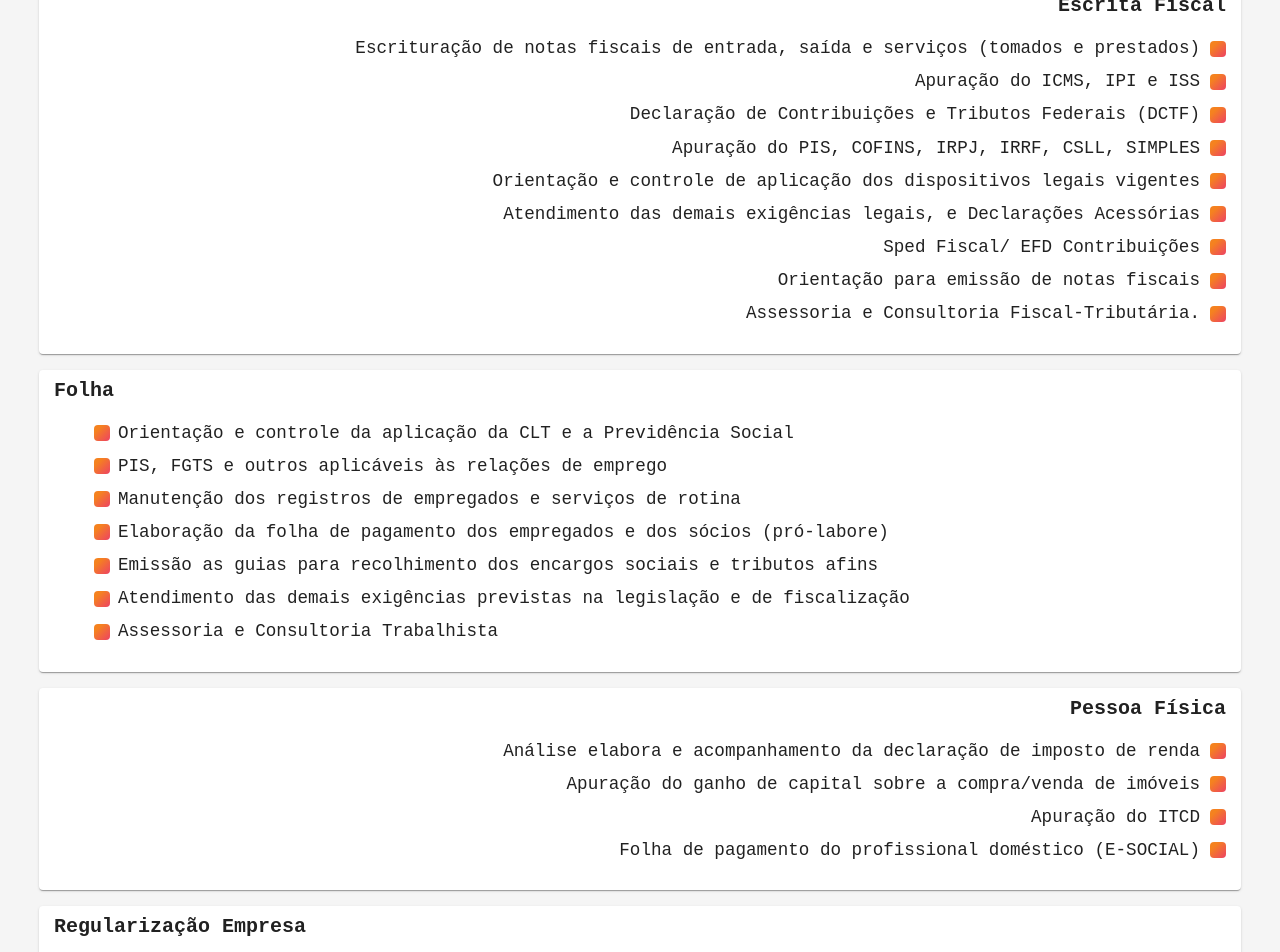
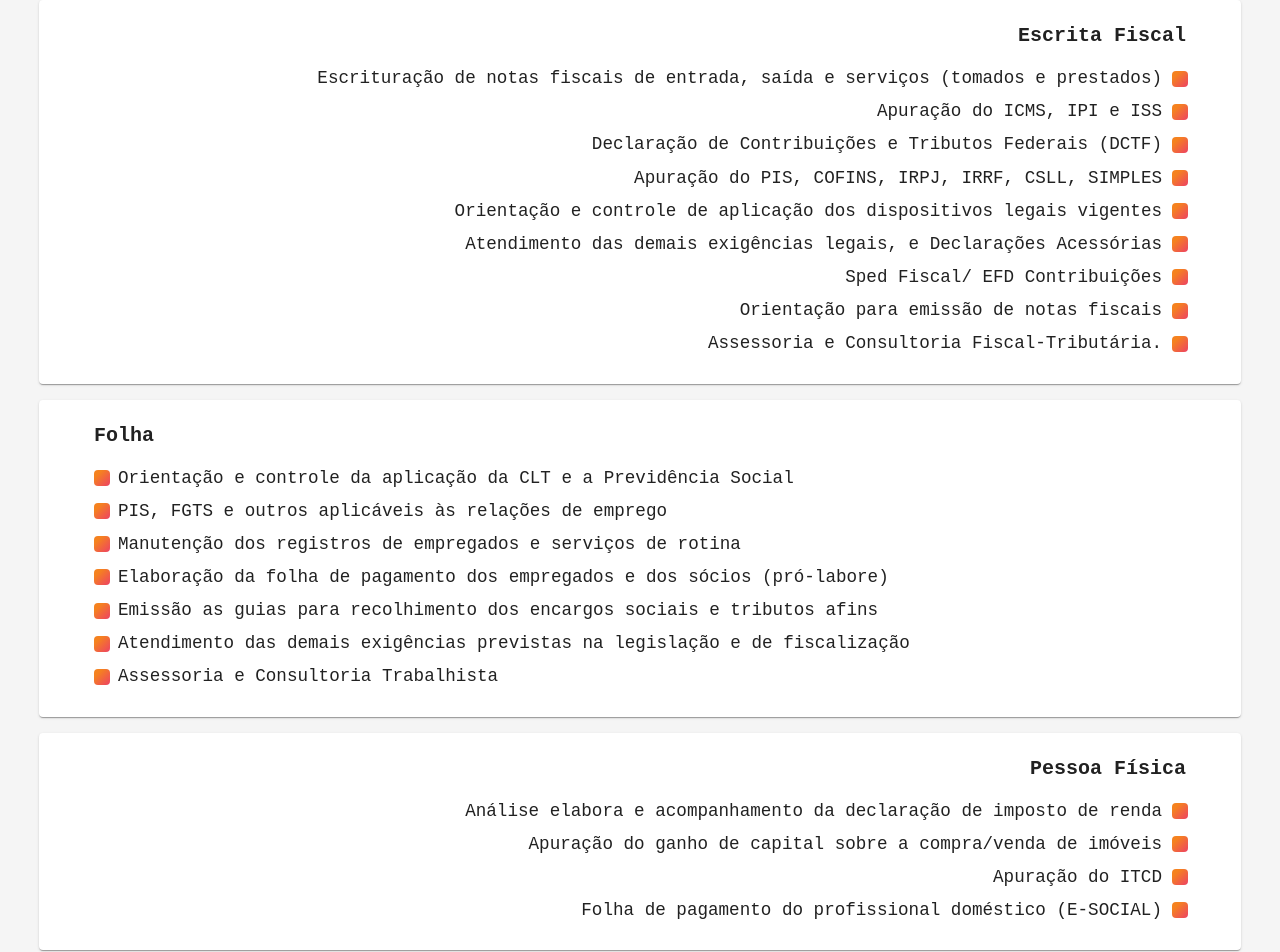
Before and after one commit to manoel-eduardo/menezesemoreira, a React (Create React App) app: page / in a window 1280 px wide. Shown: the part 1220-2172 px from the top of the page. Built offline with nearby package versions, Linux system fonts and the light colour scheme.

Commit message:
align titles

```diff
--- a/src/components/details/Details.css
+++ b/src/components/details/Details.css
@@ -5,7 +5,7 @@
     --color: #1a1e24;
 }
 
-.servicesTitle{
+.servicesTitle {
     text-align: center;
     padding: 15px 0px 15px 0px;
 }
@@ -57,7 +57,7 @@
 
 .servicesPaper.right ul li:before{
     float: right;
-    margin: 0.275rem 0rem 0.5rem 0;
+    margin: 0.275rem 0.5rem 0rem 0;
 }
 
 .servicesPaper ul li span {
@@ -65,6 +65,20 @@
     margin-top: -5px;
 }
 
-.servicesPaper.right  ul li span {
+.servicesPaper.right ul li {
+    margin-right: 30px;
+}
+
+.servicesPaper.right ul li span {
     margin-right: 10px;
 }
+
+.servicesPaper .serviceName{
+    margin-top: 15px;
+    margin-left: 40px;
+}
+
+.servicesPaper.right .serviceName {
+    margin-top: 15px;
+    margin-right: 40px;
+}
--- a/src/components/details/contabilidade/contabilidade.tsx
+++ b/src/components/details/contabilidade/contabilidade.tsx
@@ -7,7 +7,7 @@ class Contabilidade extends React.Component {
     render() {
         return (
             <Box>
-                <Typography variant="h6">Contabilidade</Typography>
+                <Typography variant="h6" className="serviceName">Contabilidade</Typography>
                 <Typography variant="body2">
                     <ul>
                         <li>
--- a/src/components/details/escrita-fiscal/escrita-fiscal.tsx
+++ b/src/components/details/escrita-fiscal/escrita-fiscal.tsx
@@ -7,7 +7,7 @@ class EscritaFiscal extends React.Component {
     render() {
         return (
             <Box>
-                <Typography variant="h6">Escrita Fiscal</Typography>
+                <Typography variant="h6" className="serviceName">Escrita Fiscal</Typography>
                 <ul>
                     <li>
                         <span>Escrituração de notas fiscais de entrada, saída e serviços (tomados e prestados)</span>
--- a/src/components/details/folha/folha.tsx
+++ b/src/components/details/folha/folha.tsx
@@ -7,7 +7,7 @@ class Folha extends React.Component {
     render() {
         return (
             <Box>
-                <Typography variant="h6">Folha</Typography>
+                <Typography variant="h6" className="serviceName">Folha</Typography>
                 <ul>
                     <li>
                         <span>Orientação e controle da aplicação da CLT e a Previdência Social</span>
--- a/src/components/details/pessoa-fisica/pessoa-fisica.tsx
+++ b/src/components/details/pessoa-fisica/pessoa-fisica.tsx
@@ -7,7 +7,7 @@ class PessoaFisica extends React.Component {
     render() {
         return (
             <Box>
-                <Typography variant="h6">Pessoa Física</Typography>
+                <Typography variant="h6" className="serviceName">Pessoa Física</Typography>
                 <ul>
                     <li>
                         <span>Análise elabora e acompanhamento da declaração de imposto de renda</span>
--- a/src/components/details/regularizacao-empresarial/regularizacao-empresarial.tsx
+++ b/src/components/details/regularizacao-empresarial/regularizacao-empresarial.tsx
@@ -7,7 +7,7 @@ class RegularizacaoEmpresarial extends React.Component {
     render() {
         return (
             <Box>
-                <Typography variant="h6">Regularização Empresa</Typography>
+                <Typography variant="h6" className="serviceName">Regularização Empresa</Typography>
                 <ul>
                     <li>
                         <span>Elaboração do contrato social, alterações contratuais, atas de assembleias gerais</span>
```
Lines whose indentation alone changed are shown as unchanged.
